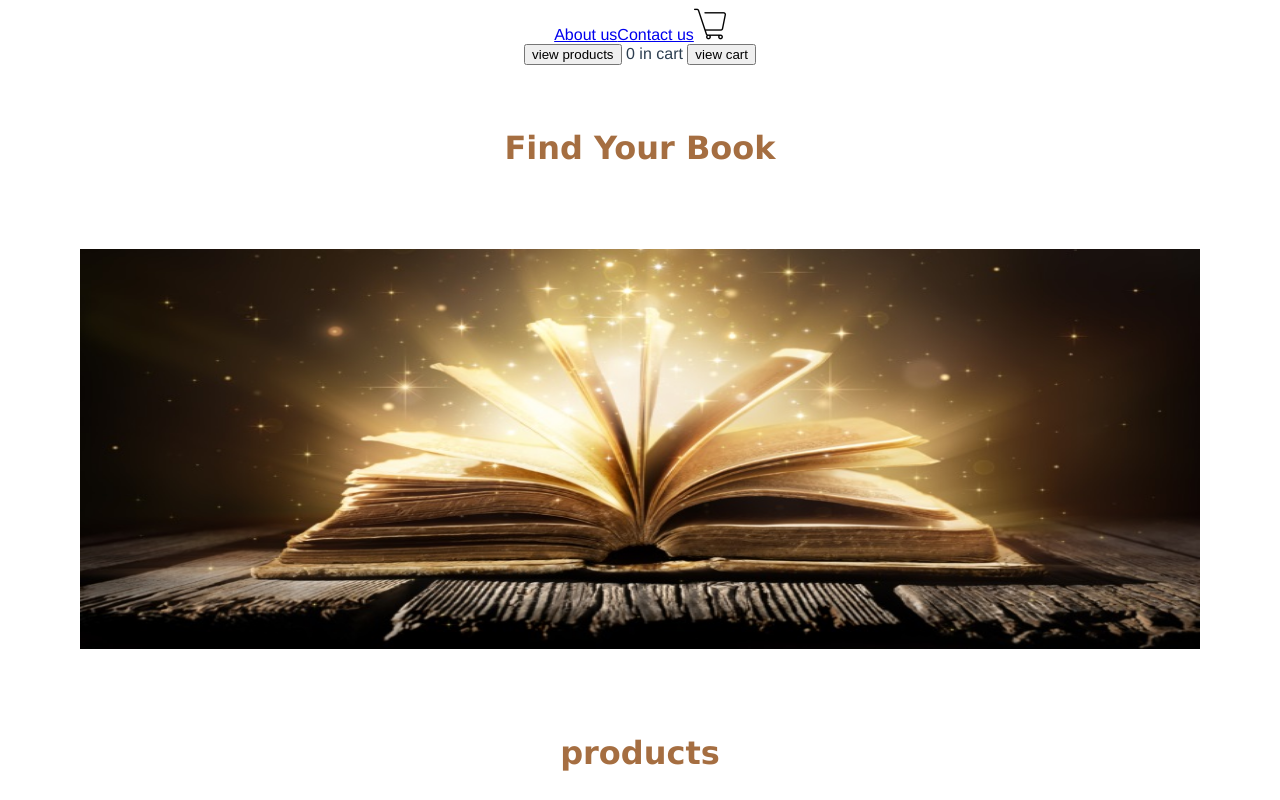
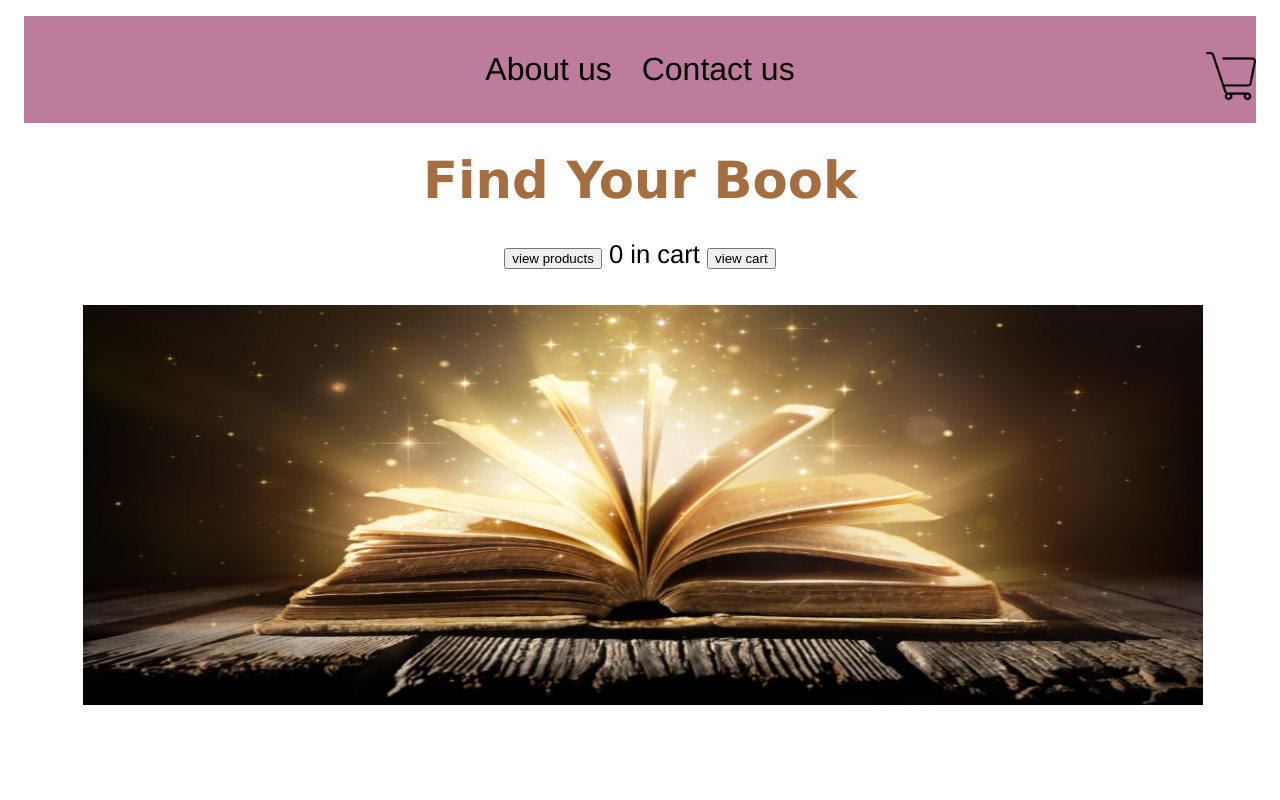
Before and after one commit to jenseneducation-siba-kouki/vue_project_tdd_grupp_6, a Vue app: page / in a window 1280 px wide. Shown: the top 800 px of the page. Built offline with nearby package versions, Linux system fonts and the light colour scheme.

Commit message:
added some css
fixed and added some css styling to nav

```diff
--- a/src/components/Nav.vue
+++ b/src/components/Nav.vue
@@ -1,9 +1,9 @@
 <template>
   <div class="nav">
     <router-link class="link" to="/About">About us</router-link>
-      <router-link class="link" to="/Contact">Contact us</router-link>
-      <img class="shopping" alt="shopping-cart" src="../assets/shopping-cart.png" />
 
+    <router-link class="link" to="/Contact">Contact us</router-link>
+    <img class="shopping" alt="shopping-cart" src="../assets/shopping-cart.png" />
   </div>
 </template>
 
@@ -15,7 +15,26 @@ export default {
 
 <style >
 .shopping {
-  height: 2rem;
+  position: absolute;
+  right: 0;
+  width: 50px;
+  height: 50px;
 }
+.nav {
+  position: relative;
+  margin: 1px;
+  padding: 35px;
+  background-color: rgb(189, 124, 156);
+  /* background-color: cadetblue; */
+}
+.link {
+  /* border: 1px solid black; */
 
+  text-decoration: none;
+  margin: 10px;
+  padding: 5px;
+  font-size: 2rem;
+  color: black;
+  display: inline;
+}
 </style>
--- a/src/views/About.vue
+++ b/src/views/About.vue
@@ -1,54 +1,65 @@
 <template>
   <div class="About">
-      <h1>
-          About us
-      </h1>
+    <h1>About us</h1>
     <h4>
-          Lorem ipsum dolor, sit amet consectetur adipisicing elit.<br> voluptatum odit,
-           quam aperiam eius facere odio quidem nam!em odio aute<br> aspernatur
-           asperiores tempore officia quisquam at numquam bipsa reru<br>, dolorem amet
-            praesentium non reprehenderit diceritatis. A ratione <br> facilis magnam.
-            Quis corporis aperiam quam illum necessitatibus molliti, fuga exercitati <br>
-            onem culpa ae sit qui porro vel, error possimus! Beatae volu<br> quisquam consequuntur!
-            Astemporibus enim molestias reprehenderit <br>sequi repil totam animi mollitia
-            delectus nostrumnam,<br> voluptatem dignissimos hic velit!  ipsa s <br>
-            veritatis, nisi tempore quisquam, arus praesentiudolor  <br>
-            consectetur unde?  rerum, tenetuis! Ipsa officiis <br>
-            reiciendis dolorum odio porro consequatur quos, <br> at aliquid praesentium volutinctio! Vero <br>
-            veritatis placeat, quasi recnsequaturaborum <br>
-            laudantium aliquid ab labor doloribus <br>
-            cupiditate repudiandae beatae aperiam ducimus!
+      Lorem ipsum dolor, sit amet consectetur adipisicing elit.
+      <br />voluptatum odit,
+      quam aperiam eius facere odio quidem nam!em odio aute
+      <br />aspernatur
+      asperiores tempore officia quisquam at numquam bipsa reru
+      <br />, dolorem amet
+      praesentium non reprehenderit diceritatis. A ratione
+      <br />facilis magnam.
+      Quis corporis aperiam quam illum necessitatibus molliti, fuga exercitati
+      <br />onem culpa ae sit qui porro vel, error possimus! Beatae volu
+      <br />quisquam consequuntur!
+      Astemporibus enim molestias reprehenderit
+      <br />sequi repil totam animi mollitia
+      delectus nostrumnam,
+      <br />voluptatem dignissimos hic velit! ipsa s
+      <br />veritatis, nisi tempore quisquam, arus praesentiudolor
+      <br />consectetur unde? rerum, tenetuis! Ipsa officiis
+      <br />reiciendis dolorum odio porro consequatur quos,
+      <br />at aliquid praesentium volutinctio! Vero
+      <br />veritatis placeat, quasi recnsequaturaborum
+      <br />laudantium aliquid ab labor doloribus
+      <br />cupiditate repudiandae beatae aperiam ducimus!
     </h4>
 
-      <router-link to="/Contact">Contact</router-link>
-
+    <router-link class="contact" to="/Contact">Contact Us</router-link>
   </div>
 </template>
 
 <script>
 export default {
   name: "about",
-}
+};
 </script>
 
 <style scoped>
-.About{
-    background-image: url('../assets/heart.jpg');
+.About {
+  background-image: url("../assets/heart.jpg");
   background-repeat: no-repeat, no-repeat;
   background-size: 100%;
 }
-h1{
+h1 {
   color: rgb(211, 149, 169);
-    margin:0px;
-    font-family: 'Lucida Sans', 'Lucida Sans Regular', 'Lucida Grande', 'Lucida Sans Unicode', Geneva, Verdana, sans-serif;
+  margin: 0px;
+  font-family: "Lucida Sans", "Lucida Sans Regular", "Lucida Grande",
+    "Lucida Sans Unicode", Geneva, Verdana, sans-serif;
 }
 
-h4{
+h4 {
   text-align: center;
   line-height: 30px;
   color: rgb(189, 124, 156);
-    font-size: 20px;
+  font-size: 10px;
 }
-
-
+.contact {
+  text-decoration: none;
+  margin: 10px;
+  padding: 5px;
+  font-size: 1.6rem;
+  color: black;
+}
 </style>
--- a/src/views/Contact.vue
+++ b/src/views/Contact.vue
@@ -1,21 +1,36 @@
 <template>
   <div class="Contact">
-  <div class="map">
-  <router-link to="/">Home</router-link>
-  <h2>You Can Find Us Here</h2> <br>
-   <p>
-       <iframe src="https://www.google.com/maps/embed?pb=!1m18!1m12!1m3!1d8141.852713907603!2d18.059935597859027!3d59.32522055651719!2m3!1f0!2f0!3f0!3m2!1i1024!2i768!4f13.1!3m3!1m2!1s0x465f77e26eced2ad%3A0xf0131bf6205931ce!2sGamla%20stan%2C%20S%C3%B6dermalm%2C%20Stockholm!5e0!3m2!1sen!2sse!4v1575657495815!5m2!1sen!2sse"
-            id="map" width="95%" height="450" frameborder="0" style="border:0;" allowfullscreen=""></iframe></p>
+    <div class="map">
+      <router-link class="home" to="/">Go back to Home</router-link>
+      <h2>You Can Find Us Here</h2>
+      <br />
+      <p>
+        <iframe
+          src="https://www.google.com/maps/embed?pb=!1m18!1m12!1m3!1d8141.852713907603!2d18.059935597859027!3d59.32522055651719!2m3!1f0!2f0!3f0!3m2!1i1024!2i768!4f13.1!3m3!1m2!1s0x465f77e26eced2ad%3A0xf0131bf6205931ce!2sGamla%20stan%2C%20S%C3%B6dermalm%2C%20Stockholm!5e0!3m2!1sen!2sse!4v1575657495815!5m2!1sen!2sse"
+          id="map"
+          width="95%"
+          height="450"
+          frameborder="0"
+          style="border:0;"
+          allowfullscreen
+        ></iframe>
+      </p>
     </div>
   </div>
 </template>
 
 <script>
 export default {
-name:"Contact",
-}
+  name: "Contact",
+};
 </script>
 
 <style>
-
+.home {
+  text-decoration: none;
+  margin: 10px;
+  padding: 5px;
+  font-size: 1.6rem;
+  color: black;
+}
 </style>
```
Also changed, not shown: src/views/Home.vue (+17 -10 lines). Lines whose indentation alone changed are shown as unchanged.
